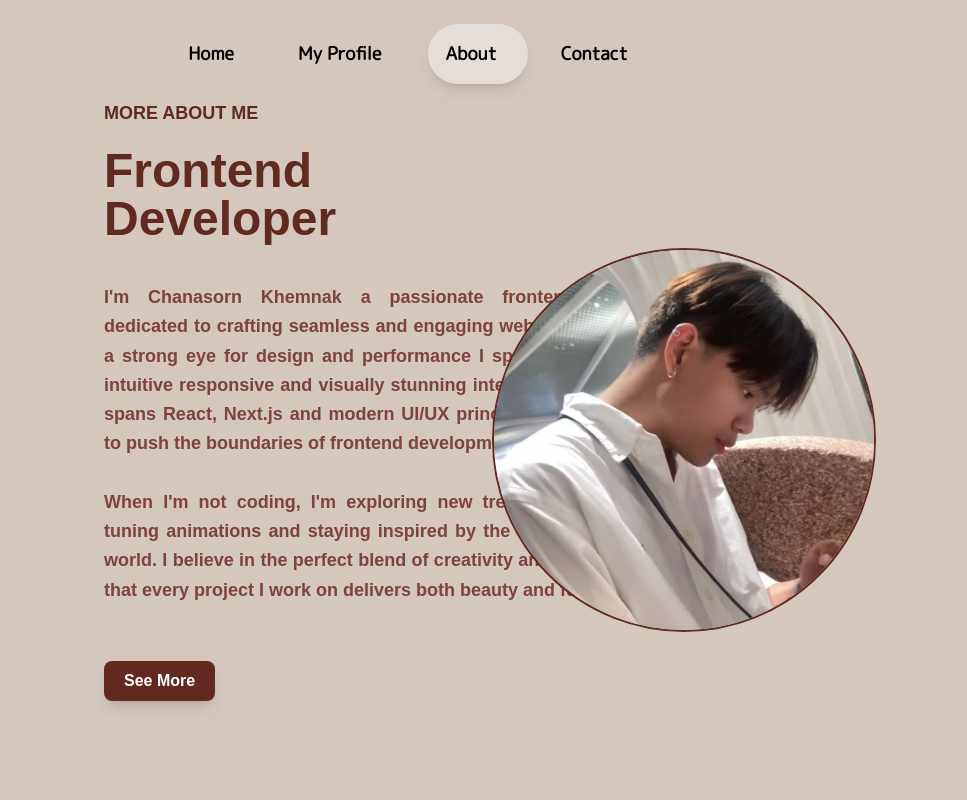
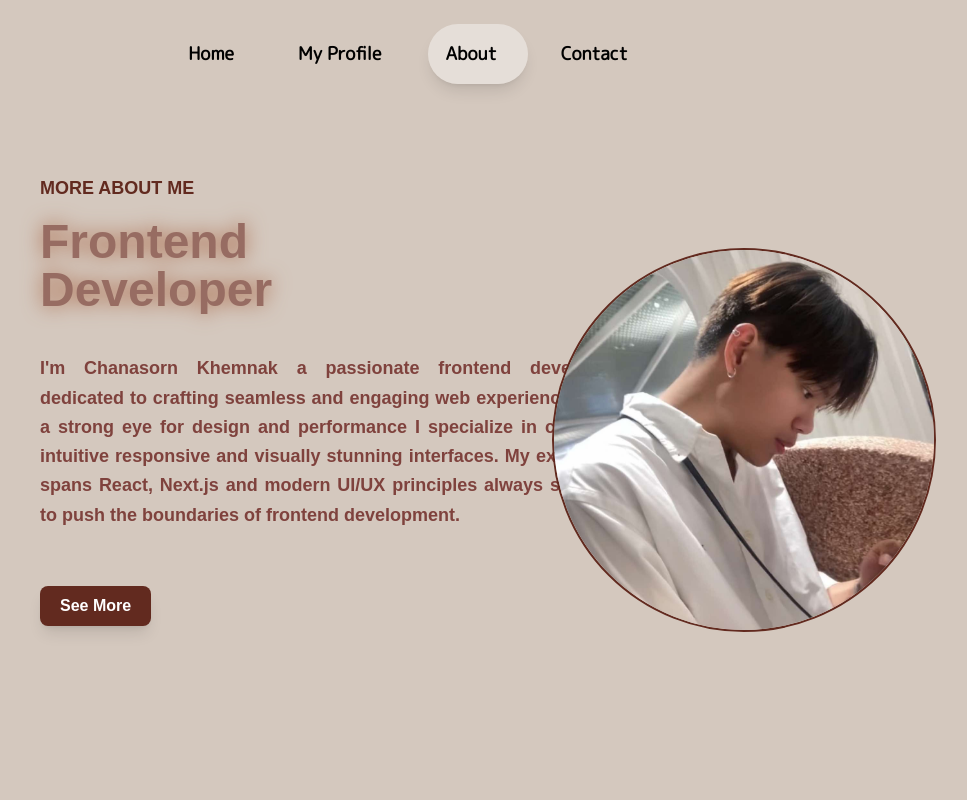
Before and after one commit to ChanasornK/Profile, a Next.js app: page /about in a window 1280 px wide. Shown: the top 800 px of the page, without its empty margins (232-1199 px from the left). Built offline with nearby package versions, Linux system fonts and the light colour scheme.

Commit message:
edit 100% page

```diff
--- a/pages/about.js
+++ b/pages/about.js
@@ -10,6 +10,9 @@ import { FaHtml5 } from "react-icons/fa";
 import { FaCss3Alt } from "react-icons/fa";
 import { SiPostman } from "react-icons/si";
 import { SiMysql } from "react-icons/si";
+import { FaPhoneAlt } from "react-icons/fa";
+import { IoMail } from "react-icons/io5";
+import { FaGithub } from "react-icons/fa";
 const About = () => {
   const seeMoreRef = useRef(null); // สร้าง ref สำหรับ div ที่ต้องการเลื่อนไปหา
   const handleScroll = () => {
@@ -22,11 +25,13 @@ const About = () => {
         <Navbar />
         <div className="w-full h-dvh bg-[#D4C8BE] flex items-center justify-center px-32">
           <div className="w-1/2 text-[#622A1F] font-[M_PLUS_Rounded_1c]">
-            <h2 className="text-lg font-bold ml-52">MORE ABOUT ME</h2>
-            <h1 className="mt-5 text-5xl font-bold ml-52">
+            <h2 className="text-lg font-bold ml-40 mt-10]">
+              MORE ABOUT ME
+            </h2>
+            <h1 className="mt-4 text-5xl font-bold ml-40  bg-[#976C62] text-transparent bg-clip-text drop-shadow-[0_0_10px_rgba(160,82,45,0.8)] ">
               Frontend Developer
             </h1>
-            <p className="mt-10 text-lg font-bold leading-relaxed w-[575px] ml-52 tracking-normal text-justify text-[#7F423D]">
+            <p className="mt-10 text-lg font-bold leading-relaxed w-[575px] ml-40  tracking-normal text-justify text-[#7F423D]">
               I'm Chanasorn Khemnak a passionate frontend developer dedicated to
               crafting seamless and engaging web experience With a strong eye
               for design and performance I specialize in creating intuitive
@@ -34,23 +39,17 @@ const About = () => {
               React, Next.js and modern UI/UX principles always striving to push
               the boundaries of frontend development.
               <br />
-              <br />
-              When I'm not coding, I'm exploring new trends in design, fine
-              tuning animations and staying inspired by the ever evolving tech
-              world. I believe in the perfect blend of creativity and logic
-              ensuring that every project I work on delivers both beauty and
-              functionality.
             </p>
             <button
               onClick={handleScroll}
-              className="cursor-pointer bg-[#622A1F] text-white font-semibold py-2 px-5 ml-52
+              className="cursor-pointer bg-[#622A1F] text-white font-semibold py-2 px-5 ml-40
                 rounded-lg shadow-lg transition-all duration-300 ease-in-out transform hover:scale-125 mt-14"
             >
               See More
             </button>
           </div>
 
-          <div className="w-1/2 flex justify-center mt-20 ml-10">
+          <div className="w-1/2 flex justify-center mt-20 ml-40">
             <div className="w-96 h-96 border-2 border-[#622A1F] rounded-full overflow-hidden">
               <img
                 className="w-full h-full object-cover"
@@ -70,7 +69,7 @@ const About = () => {
               My Tech Stack
             </div>
 
-            <div className="mt-10 flex items-center justify-center text-black gap-2">
+            <div className="mt-5 flex items-center justify-center text-black gap-2">
               <div className="mt-10 grid grid-cols-3 gap-6 justify-center">
                 <div className="flex items-center justify-center gap-1 bg-gray-200 p-2 rounded-lg shadow-md ">
                   <RiNextjsFill clasyyyyyyyyyyyysName="text-2xl " />
@@ -118,6 +117,7 @@ const About = () => {
           <div className="bg-[#BA8C7B] w-1/2 h-dvh "></div>
         </div>
       </div>
+
     </>
   );
 };
--- a/pages/index.js
+++ b/pages/index.js
@@ -3,16 +3,15 @@ import Head from "next/head";
 import { motion } from "framer-motion";
 import { useRouter } from "next/router";
 import Navbar from "./component/navbar";
-import { FaReact } from "react-icons/fa";
 import { FaPhoneAlt } from "react-icons/fa";
 import { IoMail } from "react-icons/io5";
 import { FaGithub } from "react-icons/fa";
 const Index = () => {
   const fullText = "Frontend Developer";
   const router = useRouter();
-  const contact=()=>{
-    router.push('./contact')
-  }
+  const contact = () => {
+    router.push("./contact");
+  };
   return (
     <>
       <Head>
@@ -27,15 +26,7 @@ const Index = () => {
           />
         </div>
 
-        <div className="bg-[#D4C8BE] w-1/2 h-dvh relative flex justify-center items-center font-serif font-semibold text-7xl overflow-hidden">
-          <motion.div
-            className="absolute top-4 right-4 text-white text-6xl"
-            animate={{ rotate: 360 }}
-            transition={{ repeat: Infinity, duration: 5, ease: "linear" }}
-          >
-            <FaReact />
-          </motion.div>
-
+        <div className="bg-[#D4C8BE] w-1/2 h-dvh relative flex justify-center items-center font-serif font-semibold text-6xl overflow-hidden">
           <div className="relative flex items-center">
             <motion.div
               className="overflow-hidden whitespace-nowrap text-[#622A1F] font-[M_PLUS_Rounded_1c]"
@@ -56,7 +47,7 @@ const Index = () => {
             <h1 className="text-[#622A1F] font-[M_PLUS_Rounded_1c] text-4xl font-extrabold leading-tight">
               Hello I'm Chanasorn Khemnak
             </h1>
-            <p className="max-w-2xl mt-6 text-[#622A1F] font-[M_PLUS_Rounded_1c] text-lg text-justify leading-normal ">
+            <p className="max-w-xl mt-6 text-[#622A1F] font-[M_PLUS_Rounded_1c] text-lg text-justify leading-normal ">
               A passionate web developer with a keen eye for crafting dynamic
               and responsive web experiences. Specializing in front-end
               development, I leverage modern technologies like
@@ -79,7 +70,7 @@ const Index = () => {
       </div>
       <div className="w-full h-96 flex bg-[#E9DAD0] relative">
         <div className="w-1/2 h-72 relative">
-          <div className="absolute bottom-[-24] left-60 h-96 bg-[#D4BAB0] w-lg shadow-lg rounded-lg">
+          <div className="absolute bottom-[-24] left-44 h-96 bg-[#D4BAB0] w-lg shadow-lg rounded-lg">
             <div className="mt-16 ml-8 text-[#622A1F] font-[M_PLUS_Rounded_1c] font-semibold">
               STAY CONNECTED
               <div className="mt-5">
@@ -89,7 +80,8 @@ const Index = () => {
                 <p className="font-[M_PLUS_Rounded_1c] font-bold text-4xl mt-5">
                   great thing together
                 </p>
-                <button onClick={contact}
+                <button
+                  onClick={contact}
                   className="cursor-pointer bg-[#622A1F]  text-white font-semibold py-2 px-5
                 rounded-lg shadow-lg transition-all duration-300 ease-in-out transform hover:scale-125 mt-20"
                 >
@@ -103,15 +95,15 @@ const Index = () => {
           <div className="text-black mt-4 text-xl font-[M_PLUS_Rounded_1c] font-semibol ml-2">
             CONTACT ME
           </div>
-          <div className="text-black mt-6 ml-2 flex items-center space-x-2 text-xl">
+          <div className="text-black mt-6 ml-2 flex items-center space-x-2 text-md">
             <FaPhoneAlt />
             <span>095-8462169</span>
           </div>
-          <div className="text-black mt-5 ml-2 flex items-center space-x-2 text-xl">
+          <div className="text-black mt-5 ml-2 flex items-center space-x-2 text-md">
             <IoMail />
             <span>chanasorn.kn@gmail.com</span>
           </div>
-          <div className="text-black mt-5 ml-2 flex items-center space-x-2 text-xl">
+          <div className="text-black mt-5 ml-2 flex items-center space-x-2 text-md">
             <FaGithub />
             <span>https://github.com/ChanasornK/Profile.git</span>
           </div>
```
